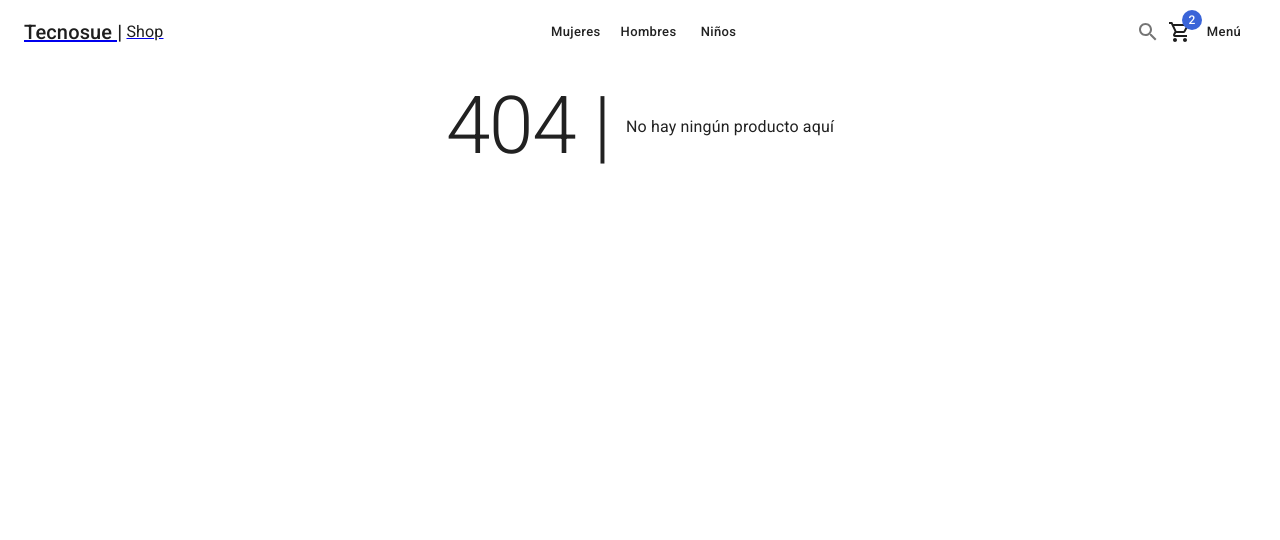
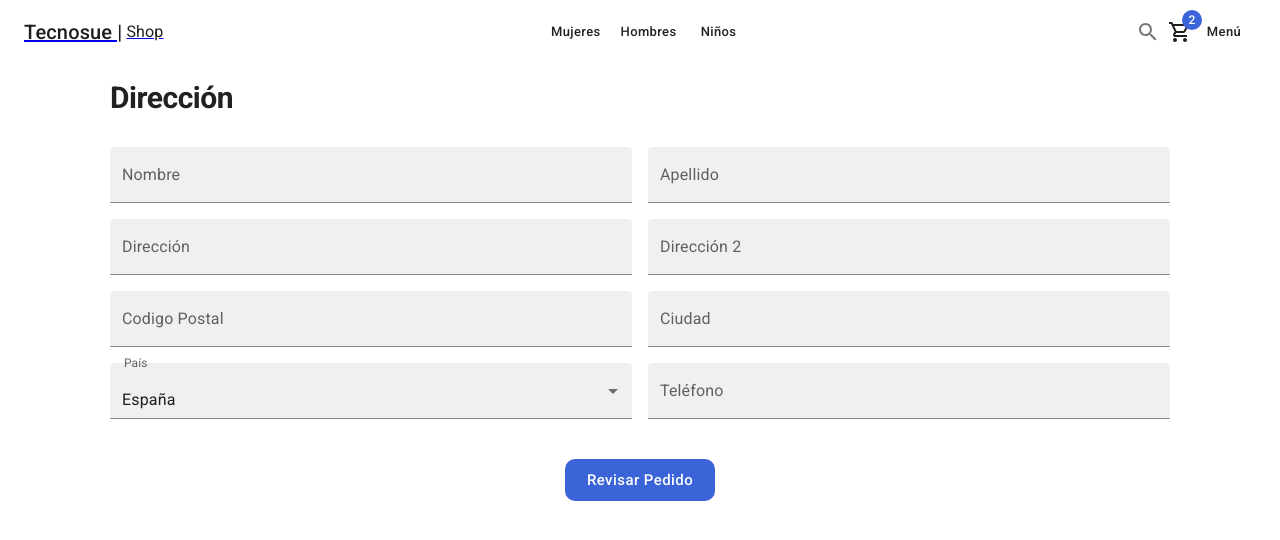
Before and after one commit to tecnosue/tecnosue-shop, a Next.js app: page /checkout/address in a window 1280 px wide. Before the commit this address had no page. Shown: the top 540 px of the page. Built offline with nearby package versions, Linux system fonts and the light colour scheme.

Commit message:
Formulario de dirección

```diff
--- /dev/null
+++ b/pages/checkout/address.tsx
@@ -0,0 +1,71 @@
+import React from 'react'
+
+import Typography  from '@mui/material/Typography';
+import { ShopLayout } from '../../components/layouts';
+import Grid  from '@mui/material/Grid';
+import TextField  from '@mui/material/TextField';
+import FormControl  from '@mui/material/FormControl';
+import InputLabel  from '@mui/material/InputLabel';
+import Select from '@mui/material/Select';
+import MenuItem from '@mui/material/MenuItem';
+import Box from '@mui/system/Box';
+import Button from '@mui/material/Button';
+
+
+const AddressPage = () => {
+  return (
+    <ShopLayout title='Dirección' pageDescription={'Confirmar dirección de destino'}>
+        <Typography variant='h1' component='h1'>Dirección</Typography>
+
+        <Grid container spacing={ 2 } sx={{ mt: 2}}>
+            <Grid item xs={12} sm={ 6 }>
+                <TextField label='Nombre' variant='filled' fullWidth />
+            </Grid>
+            <Grid item xs={12} sm={ 6 }>
+                <TextField label='Apellido' variant='filled' fullWidth />
+            </Grid>
+            <Grid item xs={12} sm={ 6 }>
+                <TextField label='Dirección' variant='filled' fullWidth />
+            </Grid>
+            <Grid item xs={12} sm={ 6 }>
+                <TextField label='Dirección 2' variant='filled' fullWidth />
+            </Grid>
+            <Grid item xs={12} sm={ 6 }>
+                <TextField label='Codigo Postal' variant='filled' fullWidth />
+            </Grid>
+            <Grid item xs={12} sm={ 6 }>
+                <TextField label='Ciudad' variant='filled' fullWidth />
+            </Grid>
+            <Grid item xs={12} sm={ 6 }>
+                <FormControl fullWidth>
+                    <InputLabel>País</InputLabel>
+                    <Select
+                        variant='filled'
+                        label='País'
+                        value={1}
+                    >
+                        <MenuItem value={1}>España</MenuItem>
+                        <MenuItem value={2}>Portugal</MenuItem>
+                        <MenuItem value={3}>México</MenuItem>
+                        <MenuItem value={4}>CostaRica</MenuItem>
+
+                    </Select>
+                </FormControl>
+            </Grid>
+            <Grid item xs={12} sm={ 6 }>
+                <TextField label='Teléfono' variant='filled' fullWidth />
+            </Grid>
+
+        </Grid>
+
+        <Box sx={{ mt: 5 }} display='flex' justifyContent='center'>
+            <Button color='secondary' className='circular-btn' size='large'>
+                Revisar Pedido
+            </Button>
+        </Box>
+
+    </ShopLayout>
+  )
+}
+
+export default AddressPage
```
